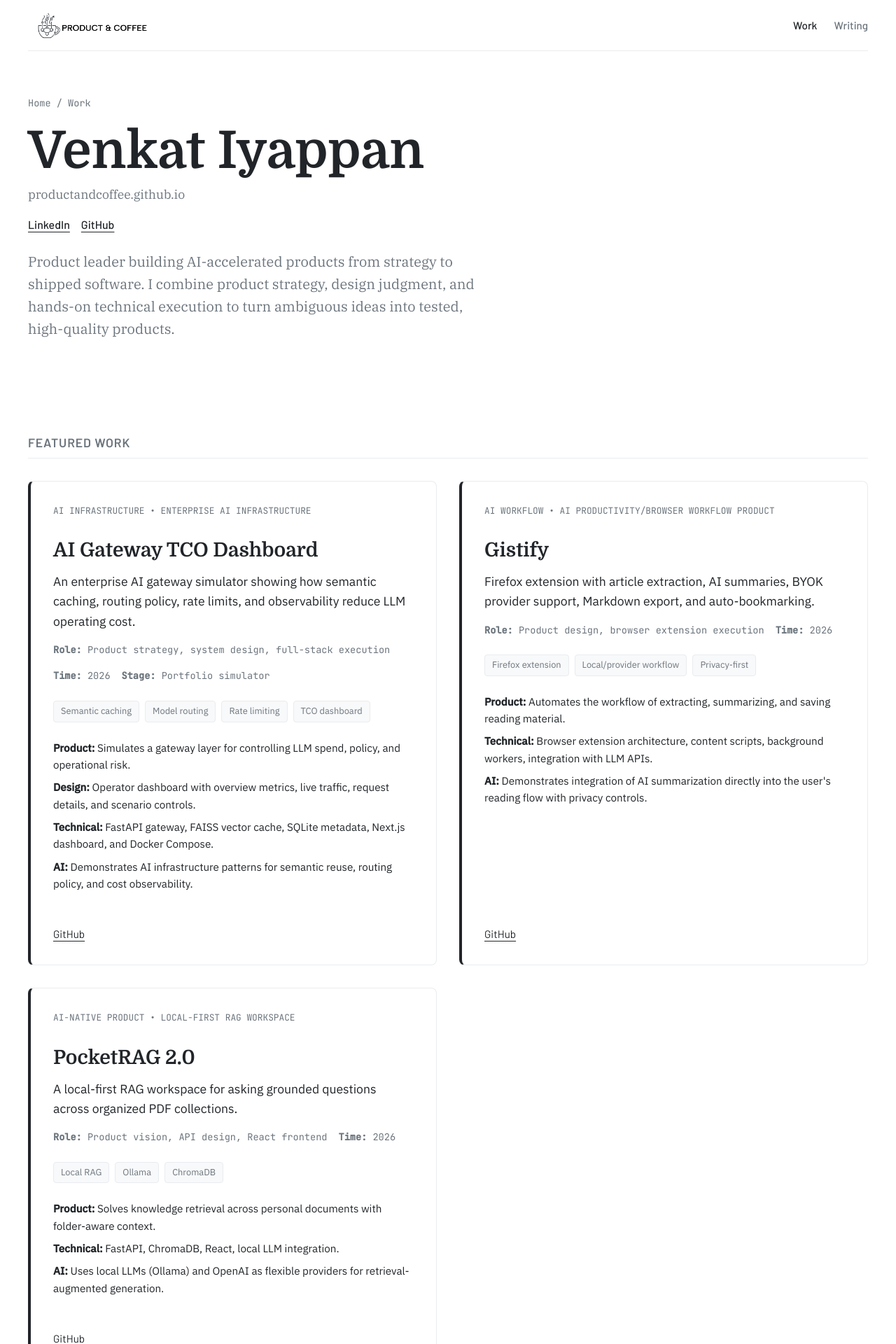
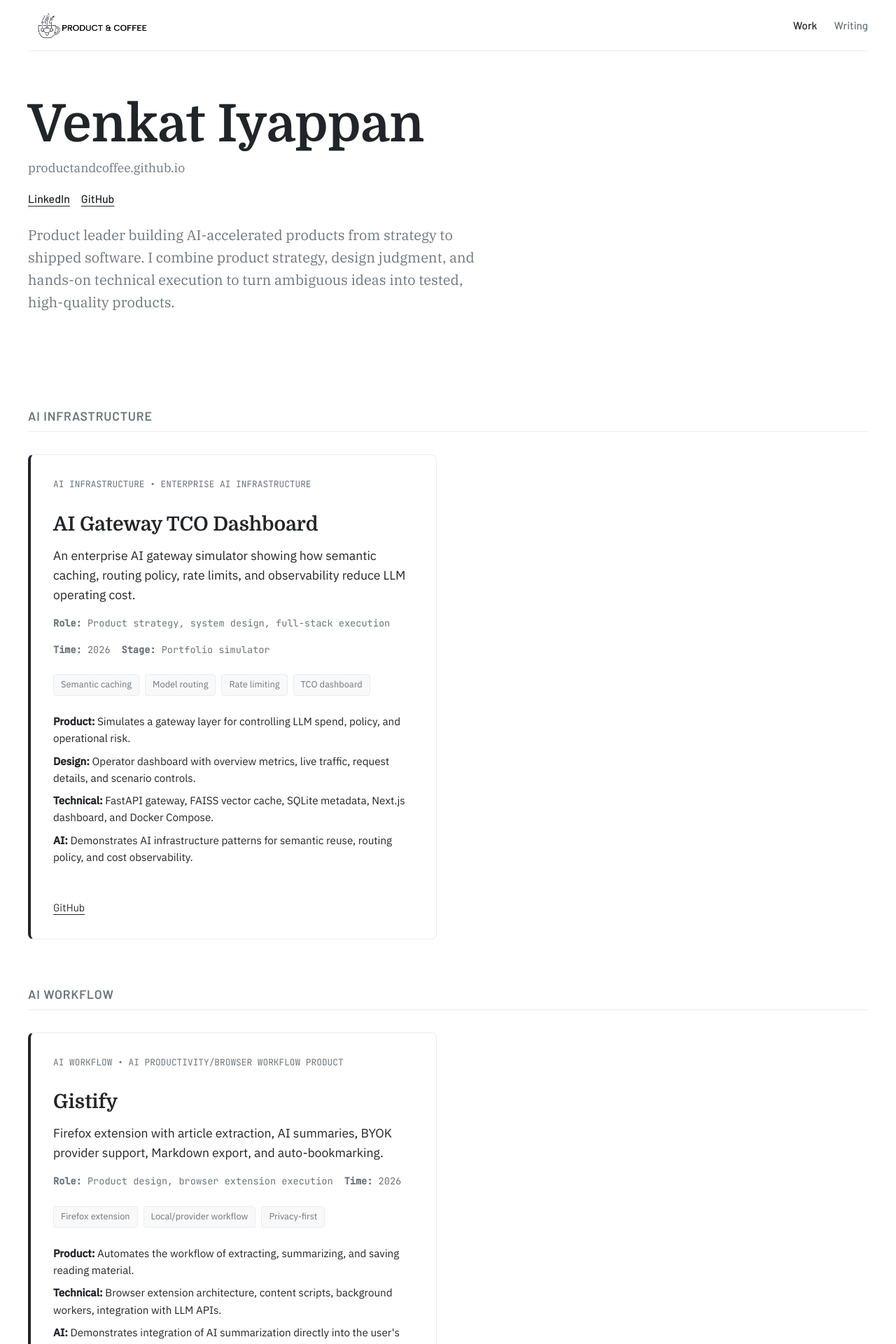
Before and after one commit to ProductAndCoffee/ProductAndCoffee.github.io, a Jekyll site: the page built from index.md, in a window 1280 px wide. Shown: the top 1920 px of the page at 70% size. Built offline with Jekyll 4.4.1, drawn with Linux system fonts in a browser that asks for light colours; some of the changed text lies outside the part shown.

Commit message:
Refactor Work Index to group by capability and clean up inline CSS

```diff
--- a/index.md
+++ b/index.md
@@ -7,12 +7,11 @@ portfolio: true
 ---
 
 <div class="portfolio-hero">
-  <div class="portfolio-breadcrumb">Home / Work</div>
   <h1 class="portfolio-title">Venkat Iyappan</h1>
-  <p class="portfolio-subtext" style="color: var(--portfolio-text-muted); font-size: 1.1rem; margin-top: -8px; margin-bottom: 16px;">productandcoffee.github.io</p>
-  <div class="portfolio-hero-links" style="display: flex; gap: 16px; margin-bottom: 24px;">
-    <a href="https://linkedin.com/in/productandcoffee" target="_blank" style="color: var(--portfolio-text-primary); font-family: var(--font-nav); text-decoration: underline; text-underline-offset: 4px; font-weight: 500;">LinkedIn</a>
-    <a href="https://github.com/ProductAndCoffee" target="_blank" style="color: var(--portfolio-text-primary); font-family: var(--font-nav); text-decoration: underline; text-underline-offset: 4px; font-weight: 500;">GitHub</a>
+  <p class="portfolio-hero-subtext">productandcoffee.github.io</p>
+  <div class="portfolio-social-links">
+    <a href="https://linkedin.com/in/productandcoffee" target="_blank" class="portfolio-social-link">LinkedIn</a>
+    <a href="https://github.com/ProductAndCoffee" target="_blank" class="portfolio-social-link">GitHub</a>
   </div>
   <p class="portfolio-lede">
     Product leader building AI-accelerated products from strategy to shipped software. I combine product strategy, design judgment, and hands-on technical execution to turn ambiguous ideas into tested, high-quality products.
@@ -20,23 +19,16 @@ portfolio: true
 </div>
 
 {% assign visible_projects = site.data.portfolio_projects | where: "include_on_portfolio", true | sort: "rank" %}
-{% assign featured_projects = visible_projects | where: "status", "featured" %}
-{% assign supporting_projects = visible_projects | where: "status", "supporting" %}
+{% assign capabilities = visible_projects | map: "capability" | compact | uniq %}
 
-<section>
-  <h2 class="portfolio-section-title">Featured Work</h2>
+{% for capability in capabilities %}
+<section class="portfolio-capability-section">
+  <h2 class="portfolio-section-title">{{ capability }}</h2>
   <div class="portfolio-grid">
-    {% for project in featured_projects %}
-      {% include portfolio-project-card.html project=project variant="featured" %}
+    {% assign cap_projects = visible_projects | where: "capability", capability %}
+    {% for project in cap_projects %}
+      {% include portfolio-project-card.html project=project variant=project.status %}
     {% endfor %}
   </div>
 </section>
-
-<section>
-  <h2 class="portfolio-section-title">Supporting Work</h2>
-  <div class="portfolio-grid">
-    {% for project in supporting_projects %}
-      {% include portfolio-project-card.html project=project variant="supporting" %}
-    {% endfor %}
-  </div>
-</section>
+{% endfor %}
--- a/public/css/portfolio.css
+++ b/public/css/portfolio.css
@@ -74,11 +74,29 @@ body.portfolio-page {
   padding: 64px 0;
 }
 
-.portfolio-breadcrumb {
-  font-family: var(--font-mono);
-  font-size: 0.85rem;
+.portfolio-hero-subtext {
   color: var(--portfolio-text-muted);
+  font-size: 1.1rem;
+  margin-top: -8px;
   margin-bottom: 16px;
+}
+
+.portfolio-social-links {
+  display: flex;
+  gap: 16px;
+  margin-bottom: 24px;
+}
+
+.portfolio-social-link {
+  color: var(--portfolio-text-primary);
+  font-family: var(--font-nav);
+  text-decoration: underline;
+  text-underline-offset: 4px;
+  font-weight: 500;
+}
+
+.portfolio-capability-section {
+  margin-bottom: 48px;
 }
 
 .portfolio-title {
```
